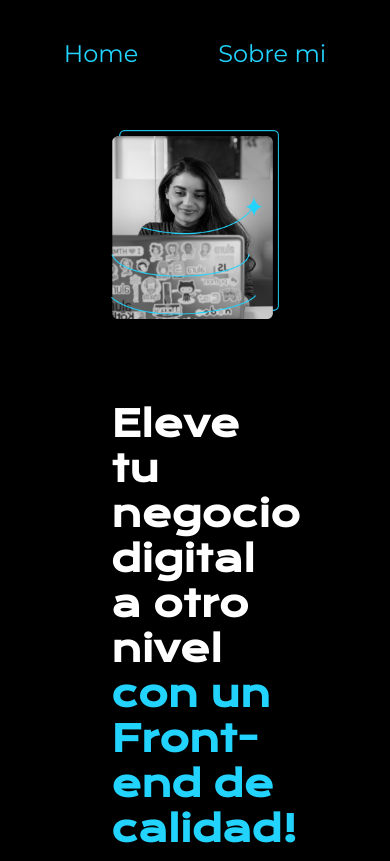
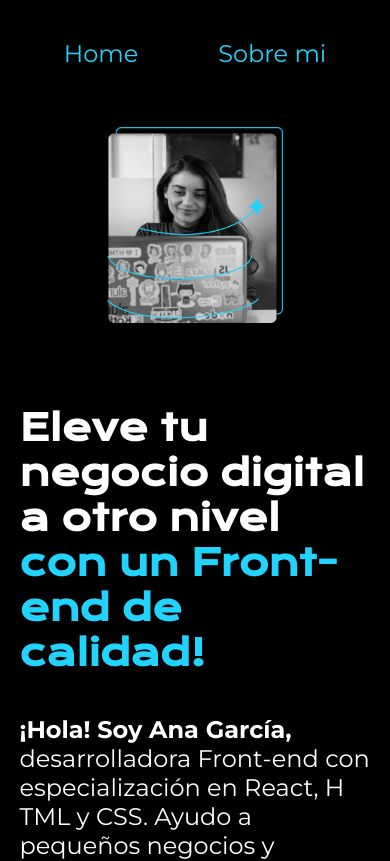
Before and after one commit to cristhianc001/portafolio-prueba, a plain HTML site: page index.html in a window 390 px wide. Shown: the top 861 px of the page. Drawn offline with nearby package versions, Linux system fonts and the light colour scheme.

Commit message:
responsividad 2

```diff
--- a/style.css
+++ b/style.css
@@ -152,5 +152,10 @@ usar "a" arriba si no se quiere crear una nueva clase en cv.html
 
     .presentacion{
         flex-direction: column-reverse; /* comportamiento de la imagen cuando disminuye la pantalla */
+        padding: 5%;
+    }
+
+    .presentacion__contenido{
+        width: auto;
     }
 }
```
